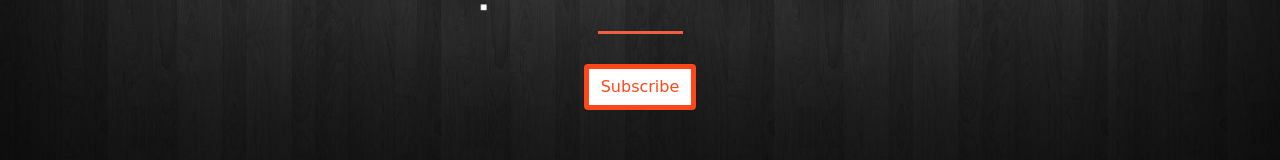
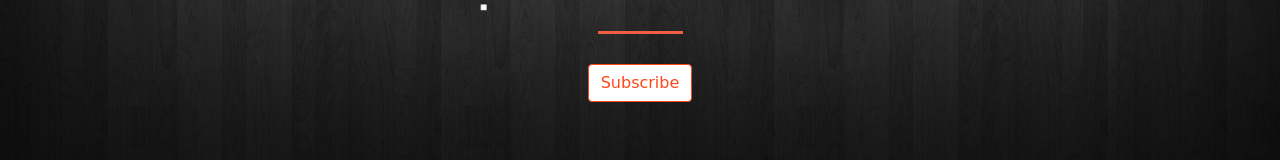
Before and after one commit to Watlinton/Watlinton.github.io, a plain HTML site: page index.html in a window 1280 px wide. In both pictures the pointer is over the input "Subscribe". Shown: the part 535-695 px from the top of the page. Drawn offline with nearby package versions, Linux system fonts and the light colour scheme; a web font is replaced by a local one.

Commit message:
changed subscribe button border

```diff
--- a/style.css
+++ b/style.css
@@ -31,7 +31,7 @@ section.back-style h1{
 .btn-primary:hover{
 	background-color: #FFF;
 	border-color: #ff471a;
-    border-width: 5px;
+    border-width: 1px;
     cursor: pointer;
     color: #ff471a;
 }
```
